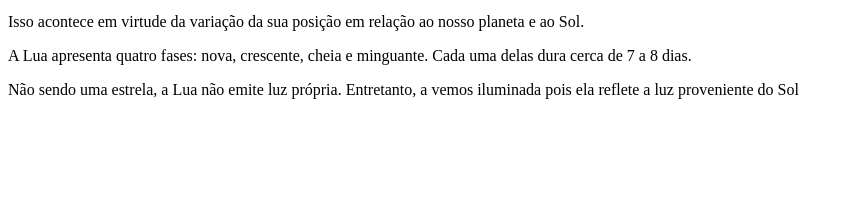
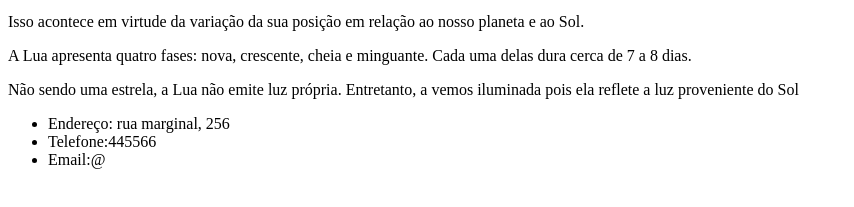
Before and after one commit to fabiantonello/turma-1a, a plain HTML site: page index.html in a window 1280 px wide. Shown: the part 101-308 px from the top of the page, without its empty margins (0-854 px from the left). Drawn offline with Linux system fonts and the light colour scheme.

Commit message:
Update index.html

```diff
--- a/index.html
+++ b/index.html
@@ -9,5 +9,10 @@
       <p>Isso acontece em virtude da variação da sua posição em relação ao nosso planeta e ao Sol.</p>
       <p>A Lua apresenta quatro fases: nova, crescente, cheia e minguante. Cada uma delas dura cerca de 7 a 8 dias.</p>
       <p>Não sendo uma estrela, a Lua não emite luz própria. Entretanto, a vemos iluminada pois ela reflete a luz proveniente do Sol</p>
+      <ul>
+        <li>Endereço: rua marginal, 256</li>
+        <li> Telefone:445566 </li>
+        <li> Email:@</li>
+      </ul>
   </body>
 </html>
```
